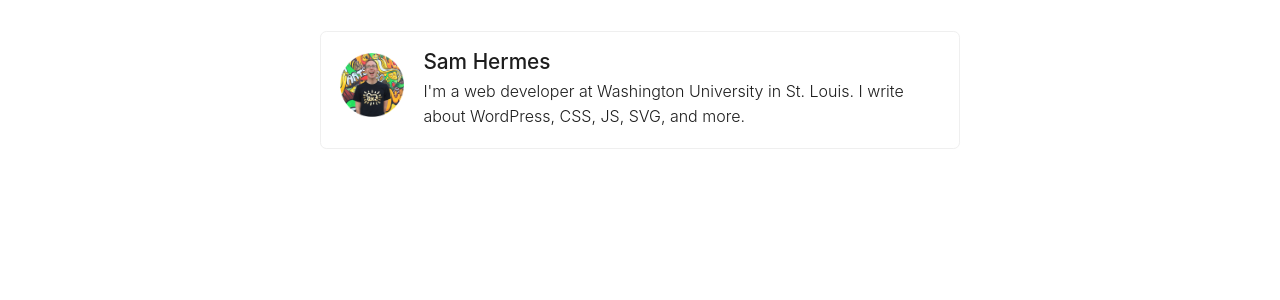
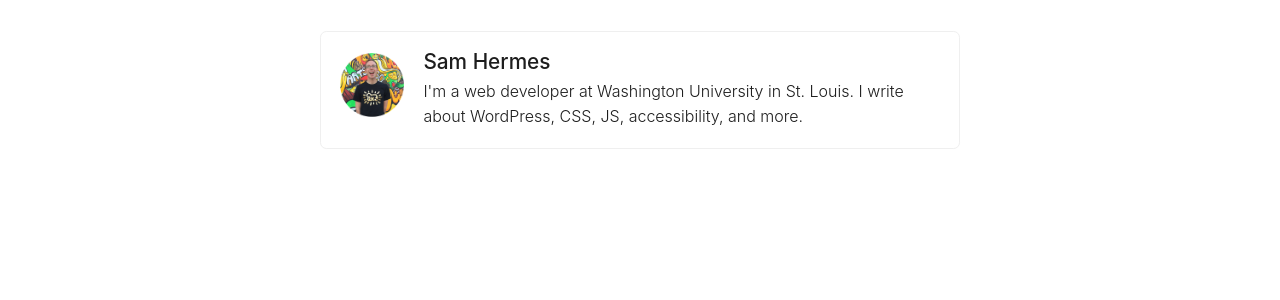
Before and after one commit to samhermes/samhermes.github.io, a Jekyll site: the page built from _posts/2016-01-04-add-one-hour-to-date-and-time-in-php.markdown, in a window 1280 px wide. Shown: the part 536-836 px from the top of the page. Built offline with Jekyll 4.4.1, drawn with Linux system fonts in a browser that asks for light colours.

Commit message:
Update about section

```diff
--- a/_layouts/post.html
+++ b/_layouts/post.html
@@ -16,7 +16,7 @@ layout: default
     <img src="/img/samhermes.png" alt="Sam Hermes">
     <div class="about-me-text">
     	<p class="name">Sam Hermes</p>
-    	<p class="description">I'm a web developer at Washington University in St. Louis. I write about WordPress, CSS, JS, SVG, and more.</p>
+    	<p class="description">I'm a web developer at Washington University in St. Louis. I write about WordPress, CSS, JS, accessibility, and more.</p>
     </div>
   </div>
 </article>
```
